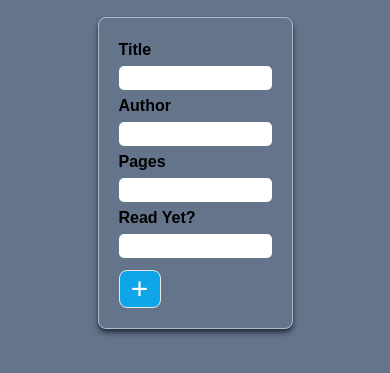
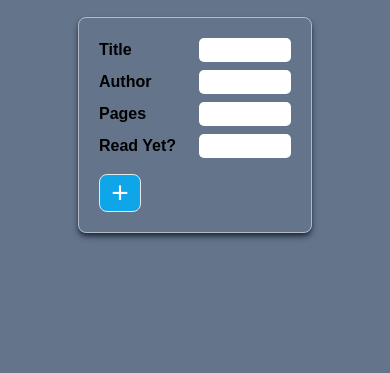
Before and after one commit to jjcurtis/library, a plain HTML site: page src/index.html in a window 390 px wide. Shown: the part 67-440 px from the top of the page. Drawn offline with Linux system fonts and the light colour scheme.

Commit message:
Condense uder input card and make it responsive

```diff
--- a/src/index.html
+++ b/src/index.html
@@ -15,7 +15,7 @@
       Library
     </h1>
     <div
-      class="grid grid-cols-1 w-1/2 gap-1 mx-auto mt-5 p-5 border border-white rounded-lg border-opacity-50 shadow-slate-800 shadow-md"
+      class="grid grid-cols-2 lg:w-1/4 md:w-2/5 sm:w-1/2 w-3/5 gap-2 mx-auto mt-5 p-5 border border-white rounded-lg border-opacity-50 shadow-slate-800 shadow-md"
     >
       <label for="title">Title</label>
       <input type="text" id="title" />
--- a/src/tailwind.css
+++ b/src/tailwind.css
@@ -10,16 +10,16 @@ h1 {
   font-style: italic;
 }
 
-body div.grid.grid-cols-1 input {
+body div.grid.grid-cols-2 input {
   border-radius: 5px;
   padding-right: 1rem;
 }
 
-body div.grid.grid-cols-1 label {
+body div.grid.grid-cols-2 label {
   font-weight: 800;
 }
 
-body div.grid.grid-cols-1 input:focus-visible {
+body div.grid.grid-cols-2 input:focus-visible {
   outline: 2px solid darkblue;
   text-indent: 5px;
 }
```
Also changed, not shown: dist/style.css.
